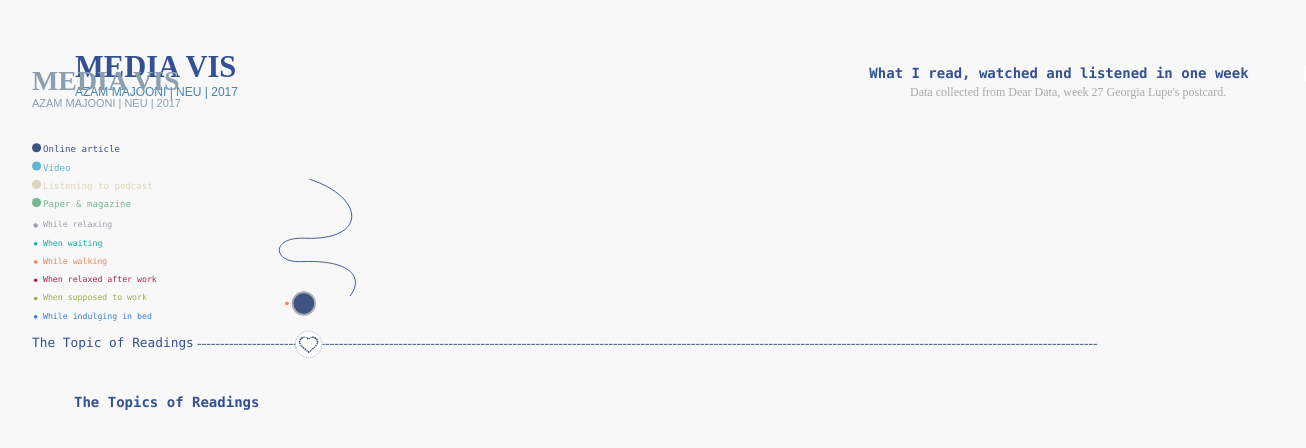
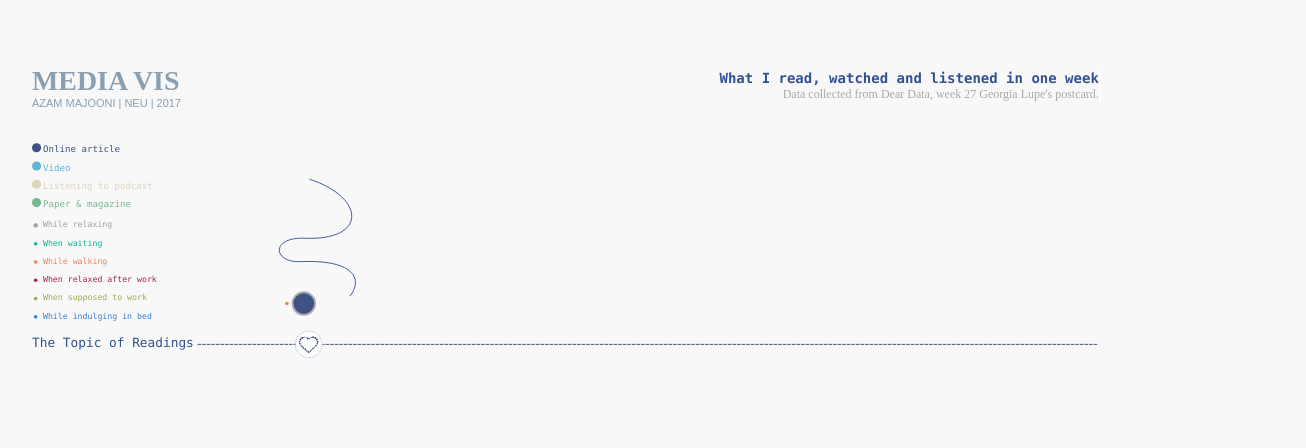
Before and after one commit to Azi-M/MediaVis, a plain HTML site: page index.html in a window 1280 px wide. Shown: the whole page, 1306 px wide, since content can reach past the window. Drawn offline with Linux system fonts and the light colour scheme.

Commit message:
Update index.html

```diff
--- a/index.html
+++ b/index.html
@@ -17,22 +17,22 @@
 
 </head>
 <body>
-<div style="position: absolute;top: 50px;left:75px">
-    <div style="color: #325093;font-family: 'Times New Roman';font-size: 30.5px"><b>MEDIA VIS</b></div>
-</div>
-<div style="position: absolute;top: 85px;left:75px">
-<div style="color: steelblue;font-family: sans-serif;font-size: 12px">AZAM MAJOONI | NEU | 2017</div>
+
+<div class="aspectwrapper" >
+   <div> <p class="anim-typewriter  line-1">
+        <b>What I read, watched and listened in one week</b>
+    </p>
+   </div>
+    <div style="color: darkgray;font-family: Arcon;font-size: 12px; float: right;" class="line-2">
+        Data collected from Dear Data, week 27 Georgia Lupe's postcard.
+    </div>
 </div>
 
-<div style="position: absolute;top: 85px;left:910px">
-    <div style="color: darkgray;font-family: Arcon;font-size: 12px">Data collected from Dear Data, week 27 Georgia Lupe's postcard. </div>
-</div>
 
-<div style="margin-top: 9px;margin-left:750px;position:absolute"> <p class="line-1 anim-typewriter"><b>What I read, watched and listened in one week</b></p></div>
 
-<div style="position: absolute;top: 418px;left:75px">
-    <div style="color: darkgray;font-family: Menlo;font-weight: bolder;font-size: 11px" id="monoCircles"> </div>
-</div>
+
+
+
 
 <style>
 
@@ -51,11 +51,25 @@
     }
     .line-1{
         position: relative;
+        float: right;
         width: 35em;
-        margin: 0 auto;
+        margin-right: 10%;
         border-right: 2px solid rgba(255,255,255,.75);
         font-size: 100%;
-        text-align: center;
+        text-align: right;
+        white-space: nowrap;
+        overflow: hidden;
+        transform: translateY(-50%);
+    }
+    .line-2{
+        position: absolute;
+        right: 0;
+        top:30px;
+        width: 35em;
+        margin-right: 10%;
+        border-right: 2px solid rgba(255,255,255,.75);
+        font-size: 100%;
+        text-align: right;
         white-space: nowrap;
         overflow: hidden;
         transform: translateY(-50%);
@@ -76,13 +90,20 @@
     }
 
 </style>
-   <!--style="margin-left: 200px"-->
+   <!--style="margin-left: 200px"
 <div style=" margin-top: 330px;margin-left: 10px;position: absolute; opacity:1;" id="theLeftTitle">
     <b>The Topics of Readings</b>
 </div>
-   <div class="container" style="margin-left:5px;margin-top:40px">
-    <section class="canvas" id="canvas">
-    </section>
+
+-->
+<!-- <div class="container" style="margin-left:5px;margin-top:40px;width: 600px;height: 600px;">
+  <section class="canvas" id="canvas" style="width: 600px;height: 600px;">
+  </section>
+</div>
+-->
+<div class="container">
+  <section class="canvas" id="canvas">
+  </section>
 </div>
 
 
```
